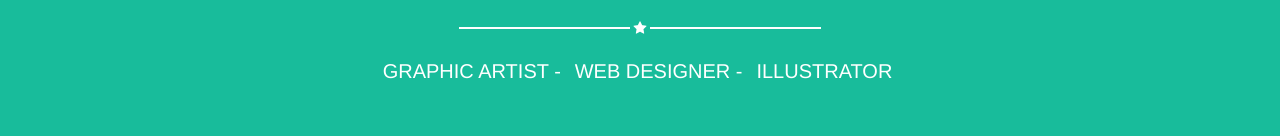
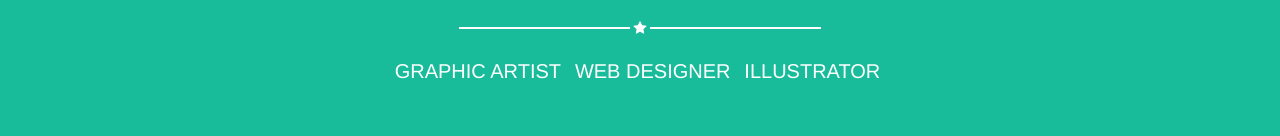
Before and after one commit to RobertoBarbagallo/html-css-bootstrap-freelancer, a plain HTML site: page index.html in a window 1280 px wide. Shown: the part 307-443 px from the top of the page. Drawn offline with nearby package versions, Linux system fonts and the light colour scheme.

Commit message:
completa esercizio

```diff
--- a/index.html
+++ b/index.html
@@ -51,8 +51,8 @@
                     <div class="row text-uppercase text-center">
                         <div class="col-md-10 col-md-offset-1">
                             <ul class="list-unlisted list-inline white_text">
-                                <li>graphic artist -</li>
-                                <li>web designer -</li>
+                                <li>graphic artist</li>
+                                <li>web designer</li>
                                 <li>illustrator</li>
                             </ul>
                         </div>
@@ -190,5 +190,6 @@
                 <p>Copyright &copy; Your Website 2019</p>
             </section>
         </footer>
+
     </body>
 </html>
```
